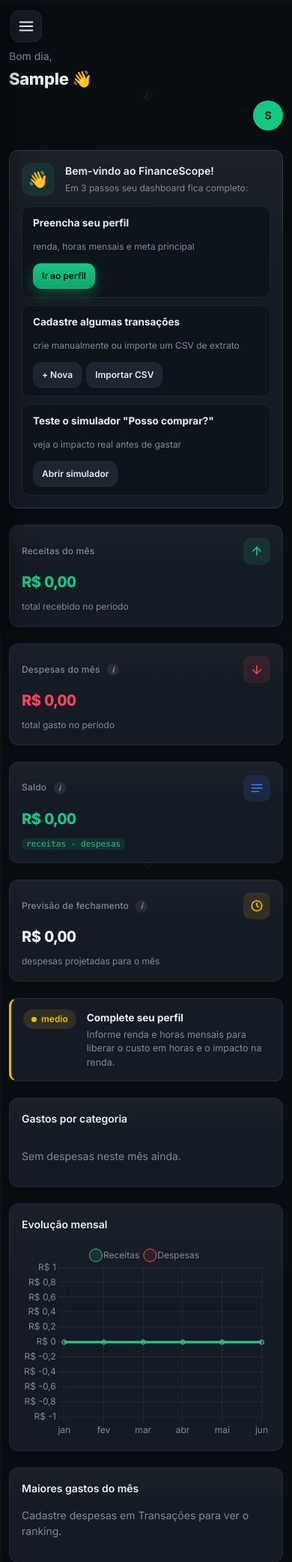
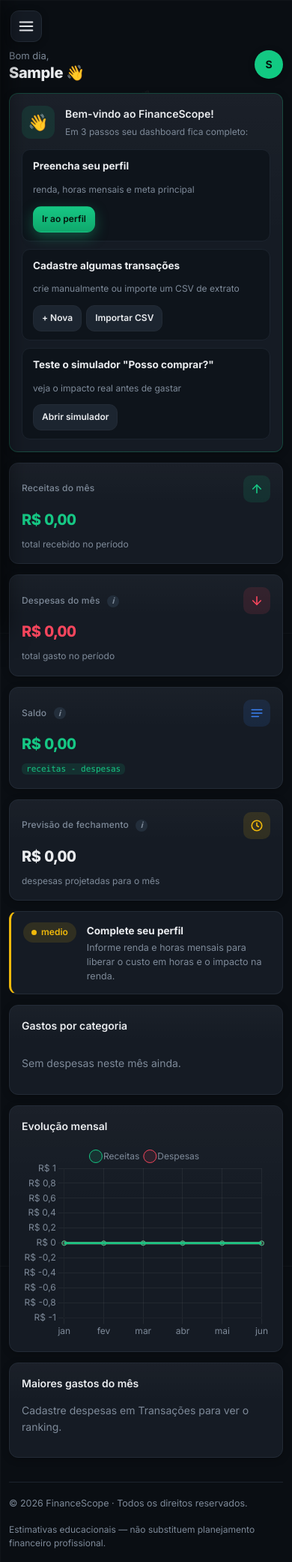
Before and after one commit to BrunoCarreiroCS/FinanceScope, a Flask app: page /app in a window 390 px wide. Shown: the top 2083 px of the page at 75% size. Run offline with Flask 3, Linux system fonts and the light colour scheme; the visitor is signed in with stand-in values (Sample User, id 1); data comes from the database, SQL or seed files in the repository; data that the repository does not hold is empty.

Commit message:
fix(mobile): alinha avatar com a saudação na mesma linha
Antes a topbar virava coluna no mobile e o avatar (B) ficava jogado
numa linha separada, com muito espaço em branco entre a saudação e
os cards. Agora:

- Topbar em linha (saudação à esquerda, avatar à direita) no mobile
- Avatar reduzido pra 38px (proporcional ao texto menor)
- 'Bom dia' e 'Bruno' com fontes mais compactas e proporcionais
- Reduzido o gap entre cards e seções (24px -> 14px) — layout mais
  denso e profissional no mobile

```diff
--- a/app/static/css/style.css
+++ b/app/static/css/style.css
@@ -577,11 +577,26 @@ body.auth {
   /* Main ganha padding pra não passar embaixo do hambúrguer */
   .main { padding: 70px 16px 24px; min-height: auto; }
 
-  /* Topbar empilha (saudação em cima, ações embaixo) */
-  .topbar { flex-direction: column; align-items: flex-start; gap: 12px; }
-  .topbar-actions { width: 100%; justify-content: flex-end; }
-  .greet-name { font-size: 22px; }
-  .page-title { font-size: 19px; }
+  /* Topbar: saudação à esquerda, avatar à direita — na MESMA linha.
+     greet-hi (pequeno) e greet-name (grande) empilham dentro do .topbar-greet. */
+  .topbar {
+    flex-direction: row;
+    align-items: center;
+    justify-content: space-between;
+    gap: 12px;
+    margin-bottom: 16px;
+  }
+  .topbar-greet { min-width: 0; flex: 1; }
+  .topbar-actions {
+    flex-shrink: 0;
+    width: auto;
+    gap: 10px;
+  }
+  .greet-hi { font-size: 13px; }
+  .greet-name { font-size: 20px; line-height: 1.1; }
+  .page-title { font-size: 19px; line-height: 1.2; }
+  .page-subtitle { font-size: 12.5px; }
+  .avatar { width: 38px; height: 38px; font-size: 14px; }
 
   /* Todos os grids em coluna única */
   .grid-cards,
@@ -590,7 +605,9 @@ body.auth {
   .form-grid,
   .features { grid-template-columns: 1fr !important; }
 
-  /* Cards menores */
+  /* Cards menores e mais juntos */
+  .content { gap: 14px; }
+  .grid { gap: 14px; }
   .card { padding: 16px; border-radius: 12px; }
   .kpi-value { font-size: 22px; }
 
```
